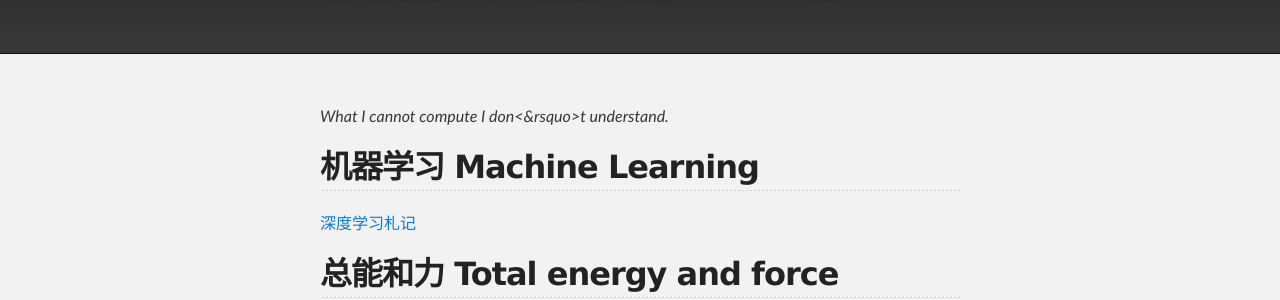
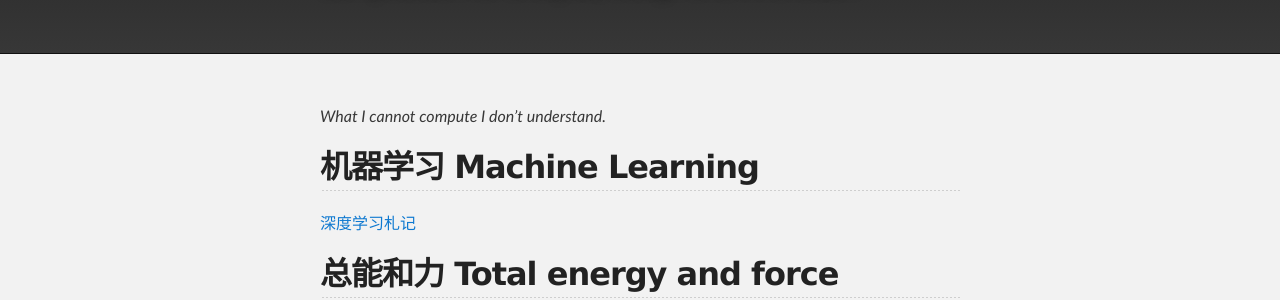
Before and after one commit to yyyu200/yyyu200.github.io, a Jekyll site: the page built from index.md, in a window 1280 px wide. Shown: the part 156-456 px from the top of the page. Built offline with Jekyll 4.4.1, drawn with Linux system fonts in a browser that asks for light colours; comment, search, counter and statistics services are not loaded.

Commit message:
modify at20190529-11:00:45-aliyun

```diff
--- a/index.md
+++ b/index.md
@@ -3,7 +3,7 @@ layout: default
 published: true
 ---
 
-*What I cannot compute I don<&rsquo>t understand.*
+*What I cannot compute I don&rsquo;t understand.*
 
 ## 机器学习 Machine Learning
 [深度学习札记](http://yyyu200.gitee.io/tfjotter)
```
